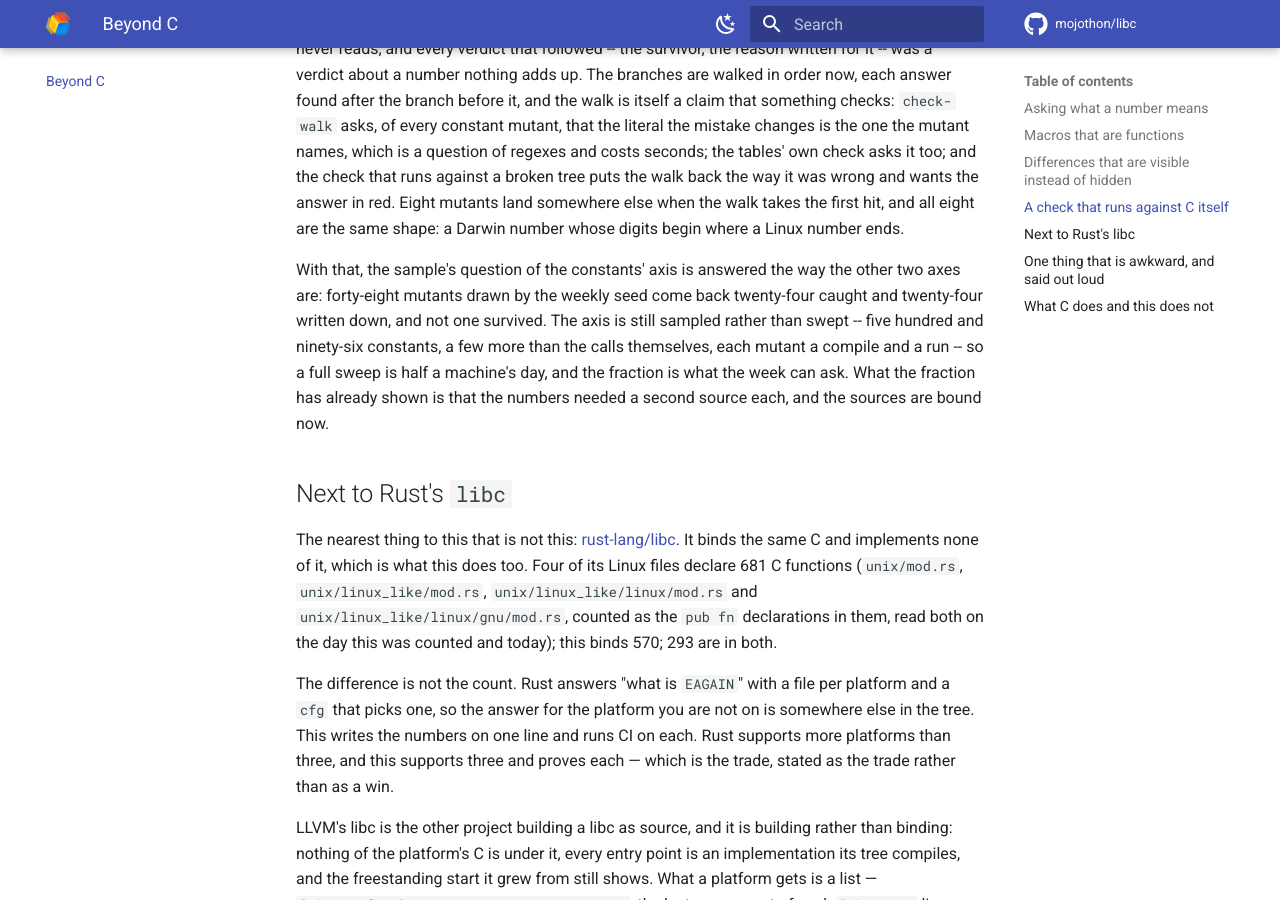
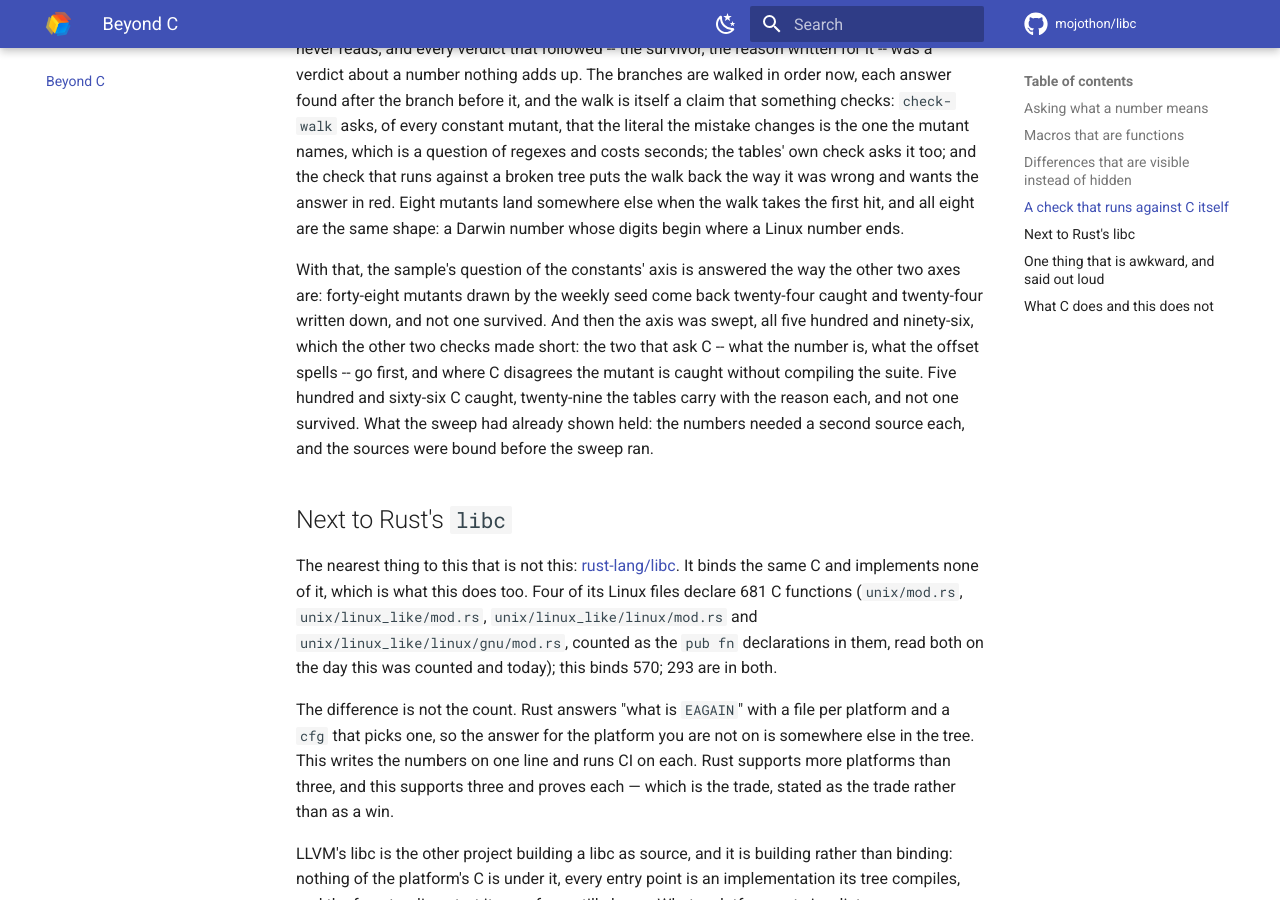
Before and after one commit to mojothon/libc, an MkDocs documentation site: the page built from docs/beyond-c.md, in a window 1280 px wide and 900 px high, scrolled down 19057 px. Built offline with MkDocs 1.6.1 and Material for MkDocs 9.7.7, drawn with Linux system fonts in a browser that asks for light colours; comment, search, counter and statistics services are not loaded.

Commit message:
docs: the constants' axis was swept, and C made it short
The telling ended with the axis sampled rather than swept, a fraction
of five hundred and ninety-six for want of a machine's day. The sweep
has run now, and the two checks that ask C -- what the number is, what
the offset spells -- went first, so most of the asking never compiled
the suite: five hundred and sixty-six caught by C, twenty-nine the
tables carry with the reason each, and not one survived. The ending
says what happened instead of what was still to do.

```diff
--- a/docs/beyond-c.md
+++ b/docs/beyond-c.md
@@ -952,12 +952,13 @@ begin where a Linux number ends.
 With that, the sample's question of the constants' axis is answered the
 way the other two axes are: forty-eight mutants drawn by the weekly seed
 come back twenty-four caught and twenty-four written down, and not one
-survived. The axis is still sampled rather than swept -- five hundred and
-ninety-six constants, a few more than the calls themselves, each mutant a
-compile and a run -- so a full sweep is half a machine's day, and the
-fraction is what the week can ask. What the fraction has already shown is
-that the numbers needed a second source each, and the sources are bound
-now.
+survived. And then the axis was swept, all five hundred and ninety-six,
+which the other two checks made short: the two that ask C -- what the
+number is, what the offset spells -- go first, and where C disagrees the
+mutant is caught without compiling the suite. Five hundred and sixty-six
+C caught, twenty-nine the tables carry with the reason each, and not one
+survived. What the sweep had already shown held: the numbers needed a
+second source each, and the sources were bound before the sweep ran.
 
 ## Next to Rust's `libc`
 
```
